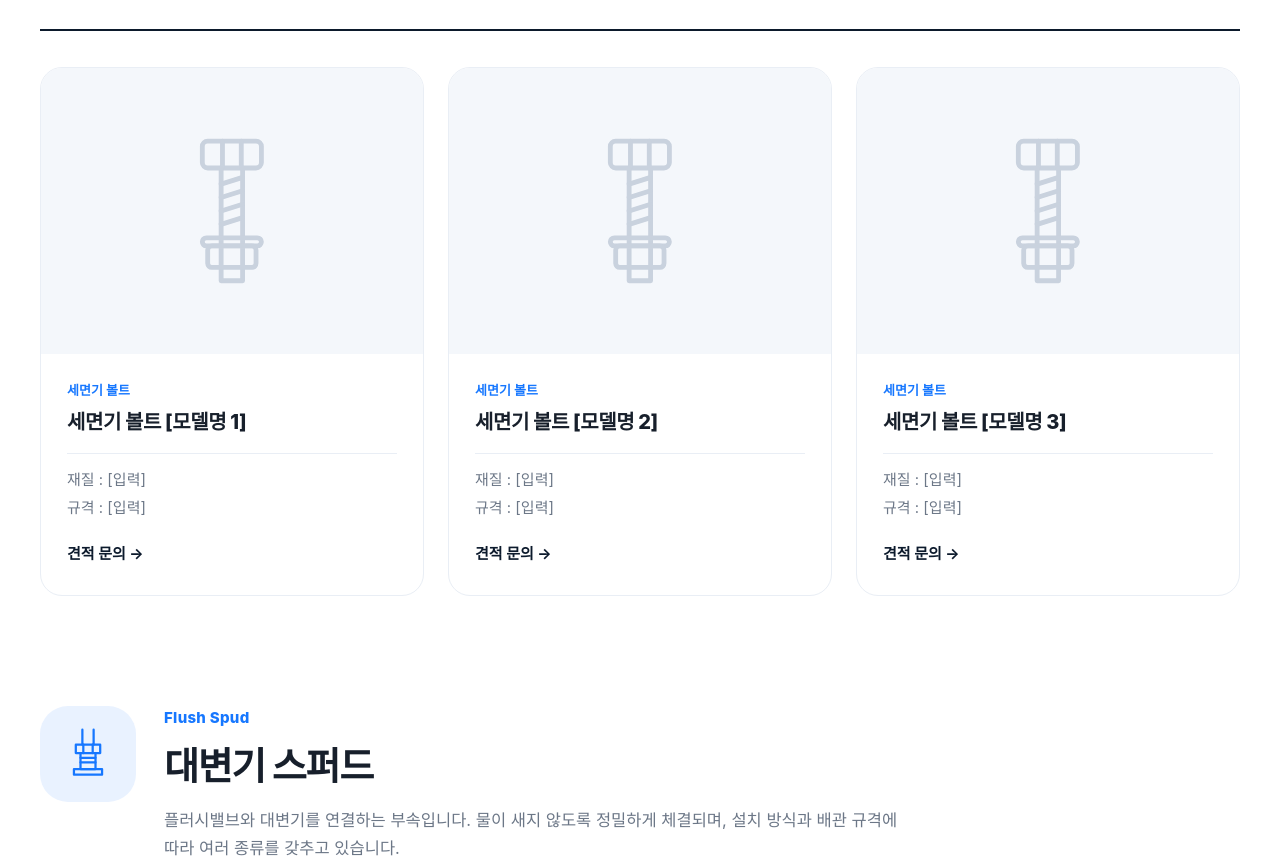
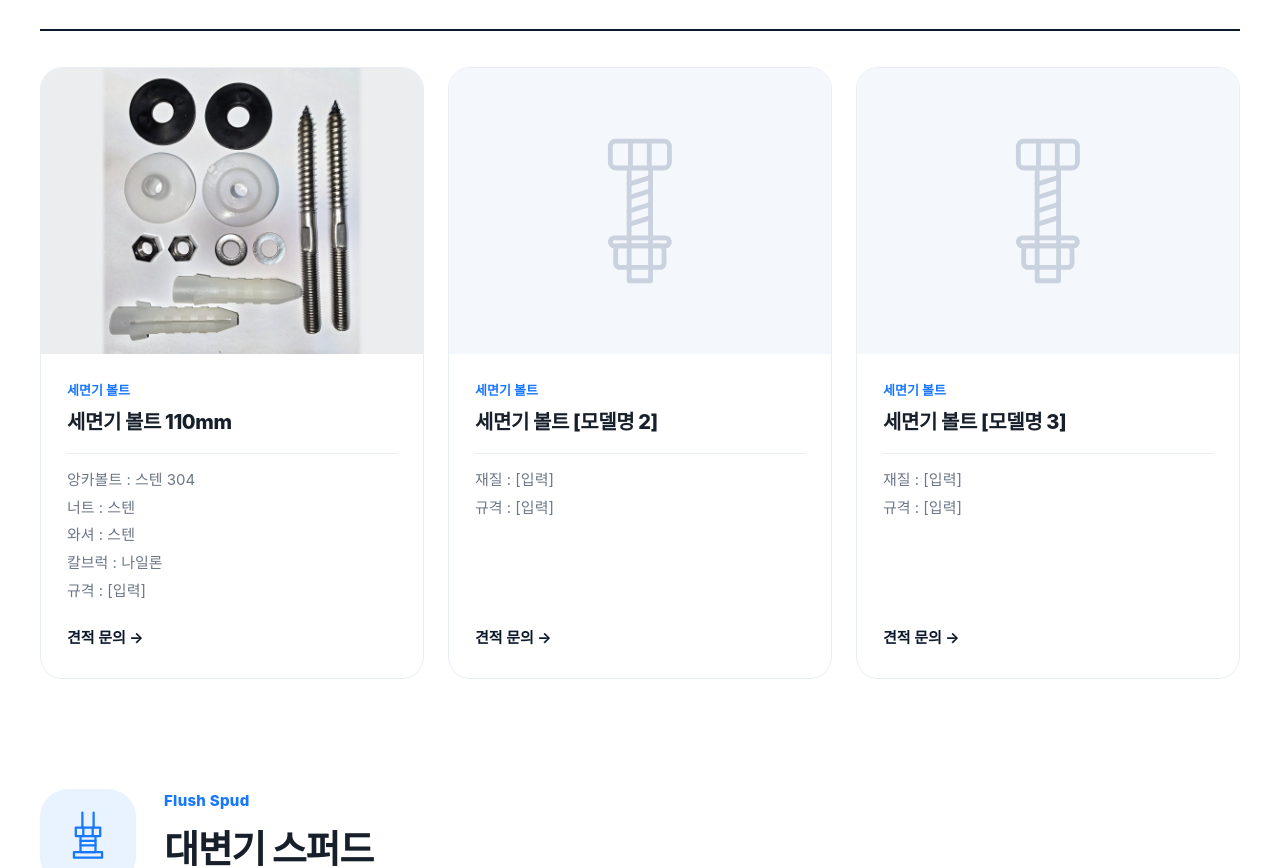
Before and after one commit to sungjinkorea/sungjinkorea.github.io, a plain HTML site: page products.html in a window 1280 px wide. Shown: the part 1672-2540 px from the top of the page. Drawn offline with Linux system fonts and the light colour scheme; a web font is replaced by a local one.

Commit message:
Basin bolt 110mm: photo and materials
Co-Authored-By: Claude Opus 5.5 <noreply@anthropic.com>

```diff
--- a/products-data.js
+++ b/products-data.js
@@ -36,7 +36,11 @@ const PRODUCTS = [
     icon: 'i-bolt',
     desc: '세면기를 벽에 흔들림 없이 고정하는 볼트입니다. 벽체 종류와 세면기 형태에 맞게 길이·굵기별로 다양한 규격을 공급합니다.',
     items: [
-      { name: '세면기 볼트 [모델명 1]', spec: ['재질 : [입력]', '규격 : [입력]'], img: '' },
+      {
+        name: '세면기 볼트 110mm',
+        spec: ['앙카볼트 : 스텐 304', '너트 : 스텐', '와셔 : 스텐', '칼브럭 : 나일론', '규격 : [입력]'],
+        img: 'images/basin-bolt.jpg',
+      },
       { name: '세면기 볼트 [모델명 2]', spec: ['재질 : [입력]', '규격 : [입력]'], img: '' },
       { name: '세면기 볼트 [모델명 3]', spec: ['재질 : [입력]', '규격 : [입력]'], img: '' },
     ],
--- a/products.html
+++ b/products.html
@@ -130,7 +130,7 @@
     <svg viewBox="0 0 24 24"><path d="M18 15l-6-6-6 6"/></svg>
   </a>
 
-  <script src="products-data.js?v=20261122t"></script>
+  <script src="products-data.js?v=20261124b"></script>
   <script src="script.js?v=20261122t"></script>
 </body>
 </html>
```
Also changed, not shown: images/basin-bolt.jpg (added).
